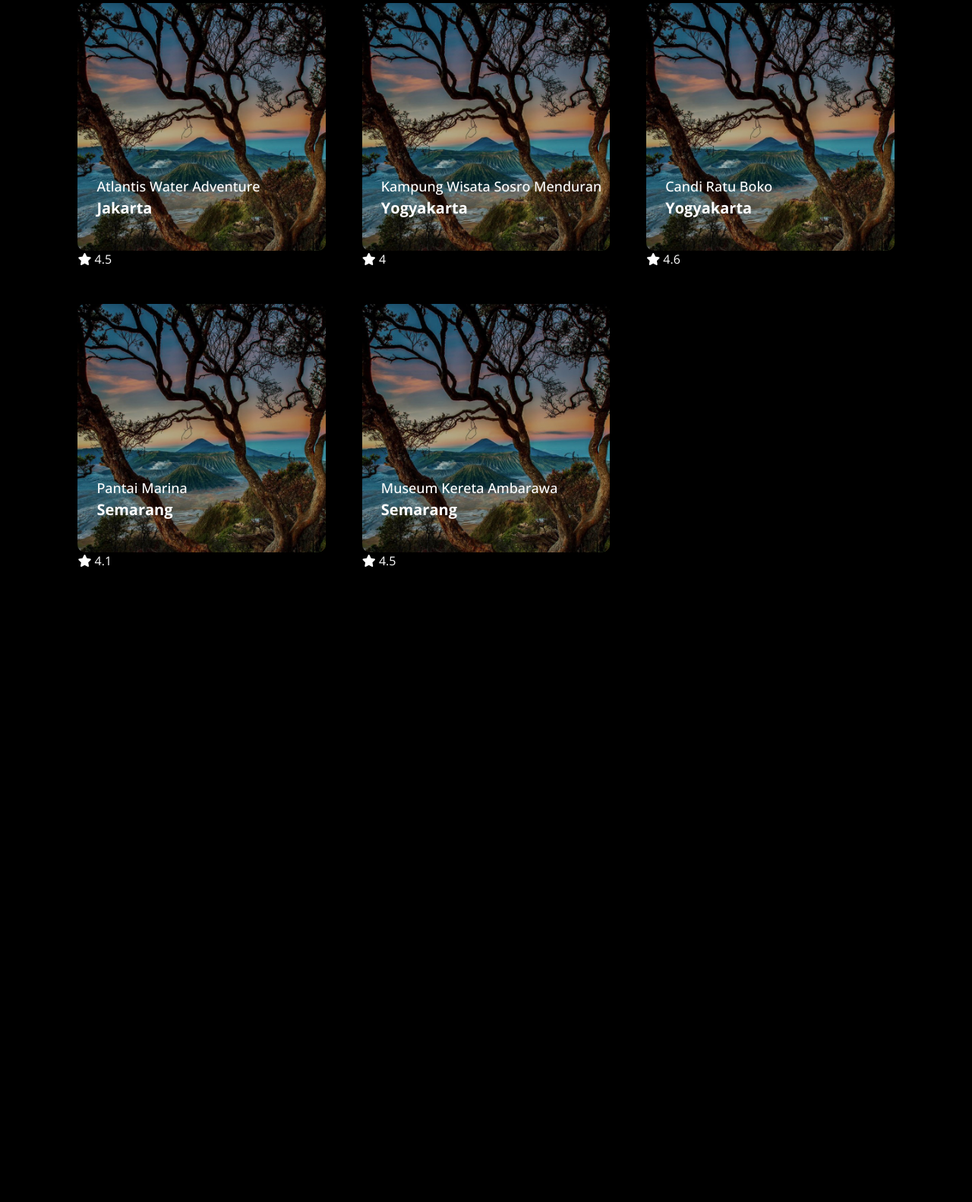
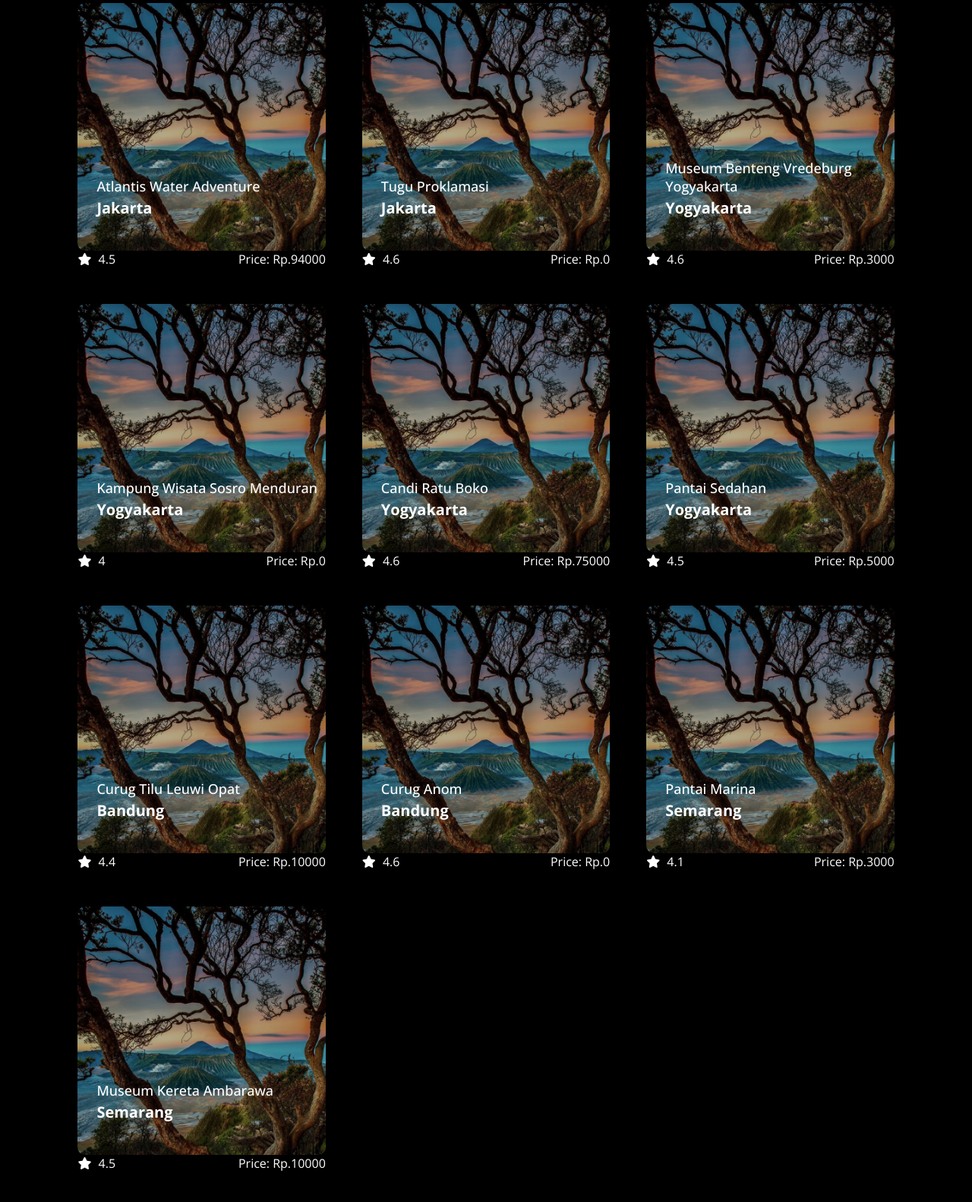
Before and after one commit to omsentod/ML_UAS, a Flask app: page /index/1 in a window 1280 px wide. Shown: the part 991-2573 px from the top of the page at 76% size. Before the commit the page ends 1737 px from the top, so only its background shows below. Run offline with Flask 3, Linux system fonts and the light colour scheme; some web fonts are replaced.

Commit message:
upgrade++

```diff
--- a/app.py
+++ b/app.py
@@ -65,7 +65,7 @@ def collaborative_recommendations(user_id):
                 similar_places.append(place['Place_Id'])
                 if len(similar_places) >= 5:
                     break
-        if len(similar_places) >= 5:
+        if len(similar_places) >= 10:
             break
 
     recommendations = tourism_with_id[tourism_with_id['Place_Id'].isin(similar_places)].to_dict(orient='records')
--- a/templates/index.html
+++ b/templates/index.html
@@ -80,7 +80,10 @@
             <img src="{{ url_for('static', filename='img/t1.jpg') }}" alt="pepeq">
             <h4>{{ place['City'] }}</h4>
             <h6>{{ place['Place_Name'] }}</h6>
-            <i class="fas fa-star"></i> {{ place['Rating'] }}
+            <div class="layout-prices">
+                <p><i class="fas fa-star"></i> {{ place['Rating'] }}</p>
+                <p>Price: Rp.{{ place['Price'] }}</p>
+            </div>
         </div>
         {% endfor %}
     </div>
```
